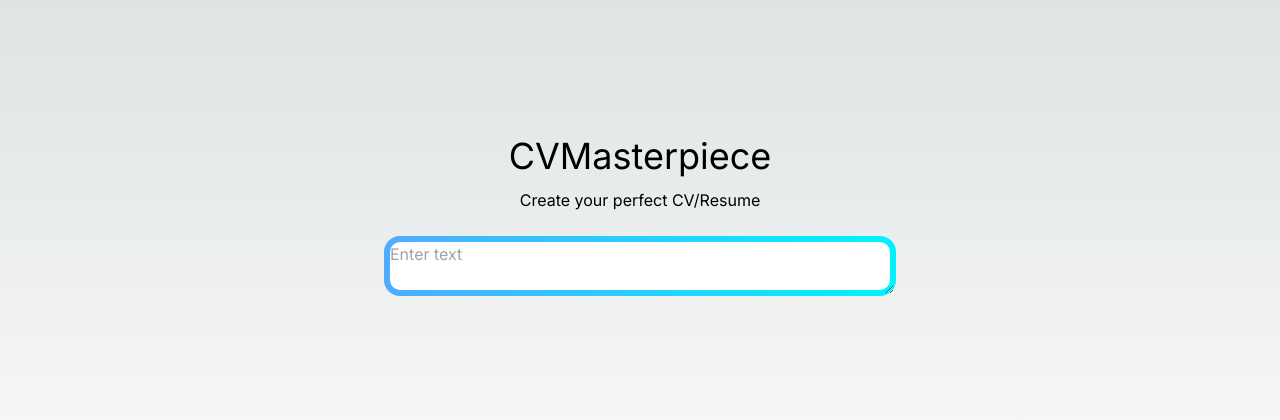
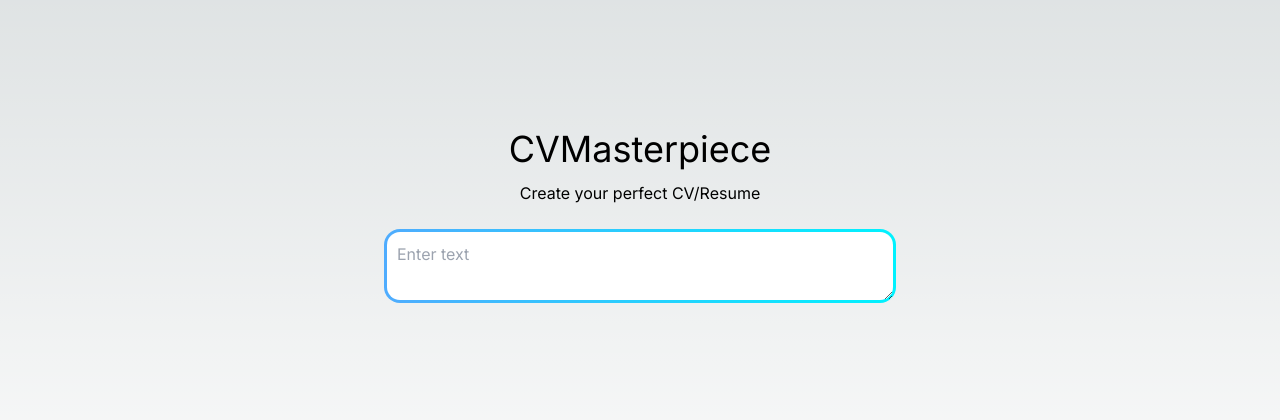
Before and after one commit to Tahjour/cvmasterpiece, a Next.js app: page / in a window 1280 px wide. Shown: the part 184-604 px from the top of the page. Built offline with nearby package versions, Linux system fonts and the light colour scheme.

Commit message:
few small styling tweaks

```diff
--- a/src/app/globals.css
+++ b/src/app/globals.css
@@ -34,14 +34,15 @@ body {
 
 /* globals.css or a similar global stylesheet */
 .textarea-gradient-border {
-  border: 2px solid transparent;
+  border: 3px solid transparent;
   background-image: linear-gradient(rgb(var(--background-end-rgb)), rgb(var(--background-end-rgb))), linear-gradient(to right, #4facfe, #00f2fe);
   background-origin: border-box;
-  background-clip: content-box, border-box;
+  background-clip: padding-box, border-box;
+  padding: 10px;
 }
 
 .textarea-gradient-border:focus {
   border-color: transparent;
   background-image: linear-gradient(rgb(var(--background-end-rgb)), rgb(var(--background-end-rgb))), linear-gradient(to right, #4facfe, #00f2fe);
-  box-shadow: 0 0 12px rgba(79, 172, 254, 0.5), 0 0 10px rgba(0, 242, 254, 0.5);
+  box-shadow: 0 0 10px rgba(79, 172, 254, 0.5), 0 0 10px rgba(0, 242, 254, 0.5);
 }
--- a/src/app/page.tsx
+++ b/src/app/page.tsx
@@ -11,7 +11,7 @@ export default function Home() {
           name="textInput"
           id="textInput"
           placeholder="Enter text"
-          className="textarea-gradient-border w-full max-w-lg p-1 rounded-2xl bg-gray-800 text-white focus:outline-none"
+          className="textarea-gradient-border w-full max-w-lg rounded-2xl focus:outline-none"
         ></textarea>
       </div>
     </main>
```
